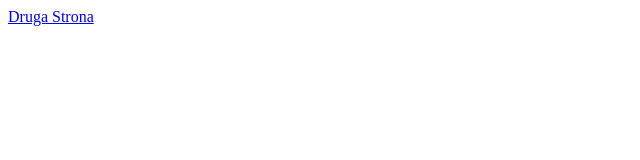
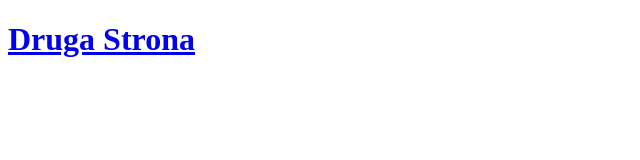
Before and after one commit to JanNiepieklo/PierwszaStrona, a plain HTML site: page index.html in a window 1280 px wide. Shown: the whole page, without its empty margins (0-640 px from the left). Drawn offline with Linux system fonts and the light colour scheme.

Commit message:
Update index.html

```diff
--- a/index.html
+++ b/index.html
@@ -1 +1,12 @@
-<a href="drugastrona.html">Druga Strona</a>
+
+<!DOCTYPE html>
+<html>
+<head>
+<title>Page Title</title>
+</head>
+<body>
+
+<h1><a href="drugastrona.html">Druga Strona</a></h1>
+
+</body>
+</html>
```
